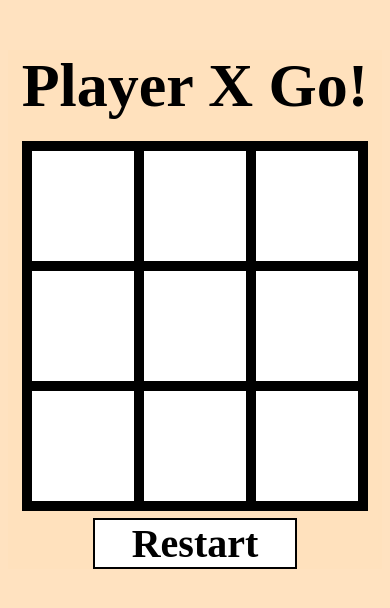
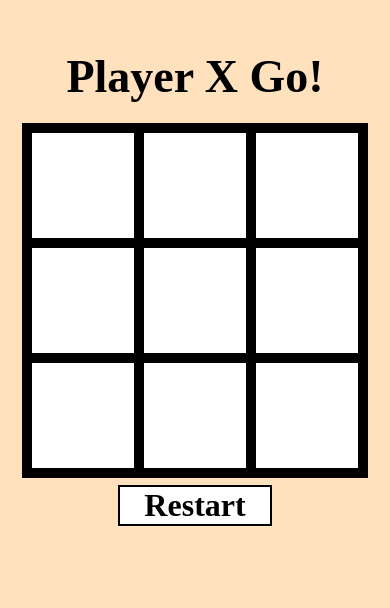
Before and after one commit to BrettM265/TicTacToe, a plain HTML site: page index.html in a window 390 px wide. Drawn offline with Linux system fonts and the light colour scheme.

Commit message:
Fixing laptop styling.

```diff
--- a/style.css
+++ b/style.css
@@ -8,8 +8,8 @@
 @media (max-width: 1280px) {
     :root{
         --scoreboard-font-size:1.5rem;
-        --scoreboard-header-size:3.875rem;
-        --box-font-size: 8.875rem;
+        --scoreboard-header-size:3rem;
+        --box-font-size: 6.875rem;
         --footer-font-size:2.5rem;
     }
 }
@@ -18,7 +18,7 @@
     :root{
         --scoreboard-font-size:1.5rem;
         --scoreboard-header-size:3.875rem;
-        --box-font-size: 8.875rem;
+        --box-font-size: 5.875rem;
         --footer-font-size:2.5rem;
     }
 }
@@ -26,9 +26,9 @@
 @media (max-width: 600px){
     :root{
         --scoreboard-font-size:1.5rem;
-        --scoreboard-header-size:3.875rem;
-        --box-font-size: 8.875rem;
-        --footer-font-size:2.5rem;
+        --scoreboard-header-size:2.875rem;
+        --box-font-size: 4.875rem;
+        --footer-font-size:2.0rem;
     }
 }
 
@@ -105,13 +105,17 @@ body{
 
 @media screen and (max-width: 1280px) {
     #container-board{
-    width:500px;
+    width:450px;
     }
     .box {
-    height:90px;
+    height:120px;
+    padding: 5px 0;
     }
     #board-head{
-        margin-top:0px;
+        margin-top:-130px;
+    }
+    .sideO{
+        padding-right:680px;
     }
     #board-footer{
         margin: 2% auto;
@@ -123,10 +127,14 @@ body{
         box-shadow: 0px 0px 0px #494949;
         }
         .box {
-            height:80px;
+            height:100px;
+            padding: 25px 0;
             }
             #board-head{
             margin-top:50px;
+            }
+            .sideO{
+                padding-right:0px;
             }
             #board-footer{
             box-shadow: 0px 0px 0px #494949;
@@ -137,7 +145,8 @@ body{
         width:90%;
         }
         .box {
-            height:60px;
+            height:85px;
+            padding: 10px 0;
             }
             .scoreboard{
                 display:none;
@@ -145,4 +154,7 @@ body{
             #board-head{
                 margin-top:50px;
             }
+            #board-footer{
+                width:150px;
+            }
 }
```
